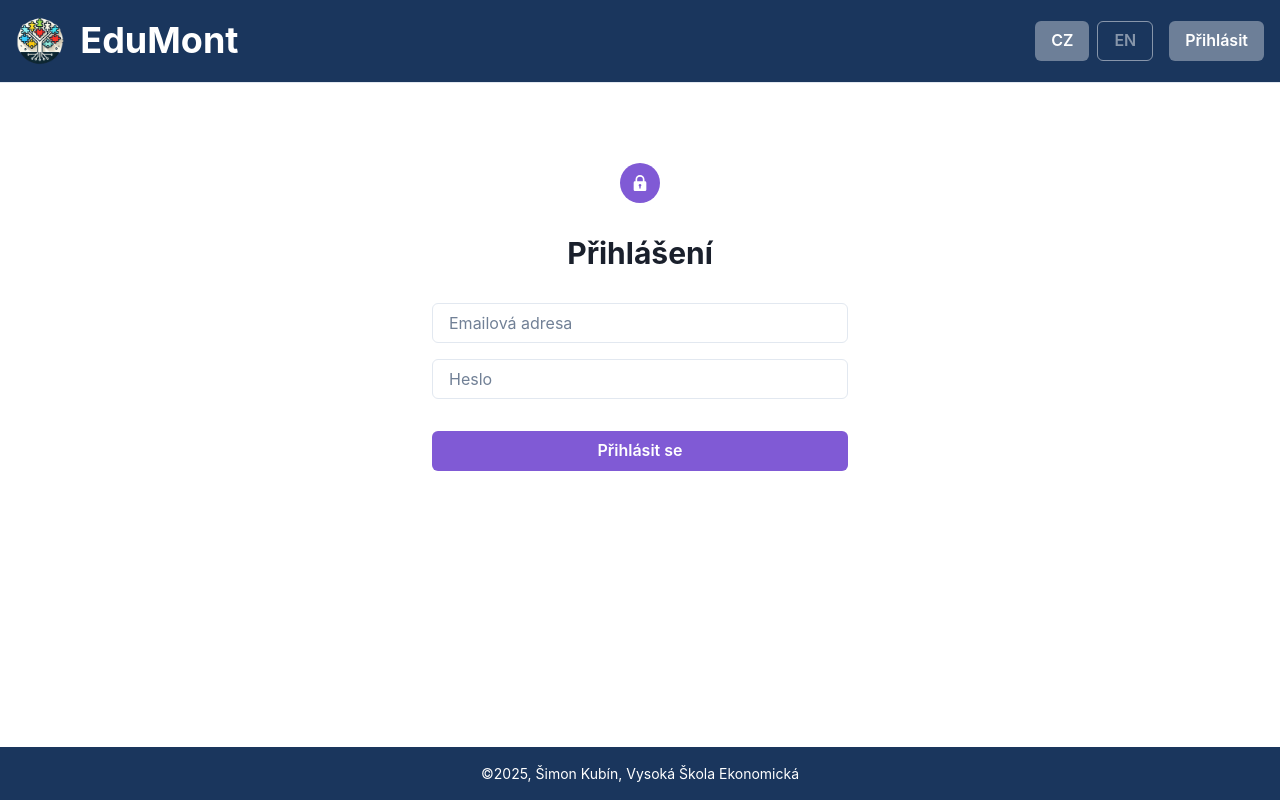
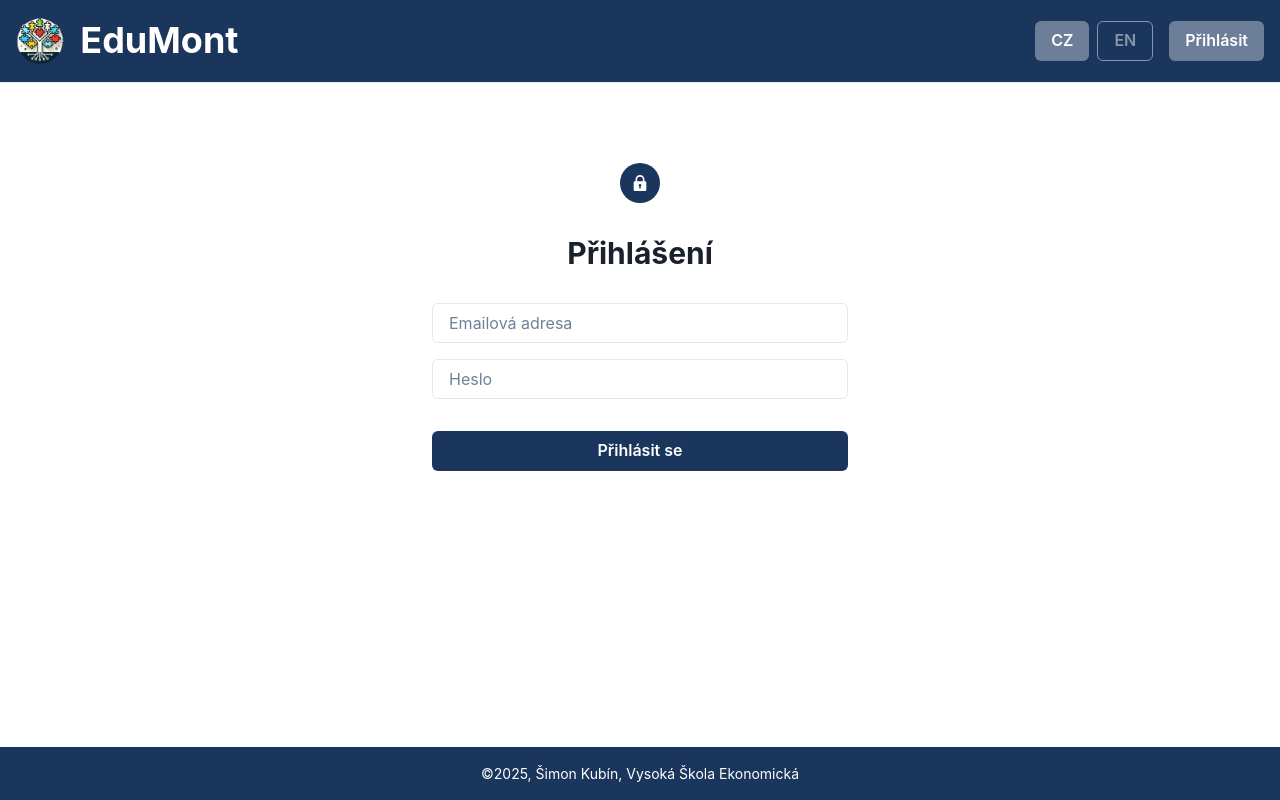
Before and after one commit to kubs09/EduMont, a React (Create React App) app in the folder frontend/: page /login in a window 1280 px wide. Built offline with nearby package versions, Linux system fonts and the light colour scheme.

Commit message:
sjednoceni barev

```diff
--- a/frontend/src/design/theme.tsx
+++ b/frontend/src/design/theme.tsx
@@ -3,9 +3,9 @@ import { extendTheme } from '@chakra-ui/react';
 const colors = {
   brand: {
     primary: {
-      900: '#1a365d', // dark blue
-      800: '#2a4365',
-      700: '#2c5282',
+      900: '#1A365D', // matches Chakra's blue.900
+      800: '#2A4365', // matches Chakra's blue.800
+      700: '#2C5282', // matches Chakra's blue.700
     },
   },
 };
@@ -19,6 +19,17 @@ const theme = extendTheme({
         color: 'white',
       },
     },
+    Button: {
+      variants: {
+        brand: {
+          bg: 'brand.primary.900',
+          color: 'white',
+          _hover: {
+            bg: 'black',
+          },
+        },
+      },
+    },
   },
 });
 
--- a/frontend/src/login/LoginPage.tsx
+++ b/frontend/src/login/LoginPage.tsx
@@ -60,7 +60,7 @@ const LoginPage: React.FC<LoginPageProps> = ({ onLoginSuccess }) => {
   return (
     <Container maxW="md">
       <VStack spacing={8} mt={20}>
-        <Circle size="40px" bg="purple.500" color="white">
+        <Circle size="40px" bg="brand.primary.900" color="white">
           <Icon as={LockIcon} />
         </Circle>
 
@@ -90,7 +90,7 @@ const LoginPage: React.FC<LoginPageProps> = ({ onLoginSuccess }) => {
               <FormErrorMessage>{errors.password && errors.password.message}</FormErrorMessage>
             </FormControl>
 
-            <Button type="submit" colorScheme="purple" width="100%" mt={4} isLoading={loading}>
+            <Button type="submit" variant="brand" width="100%" mt={4} isLoading={loading}>
               {texts.auth.signIn.submitButton[language]}
             </Button>
           </VStack>
```
